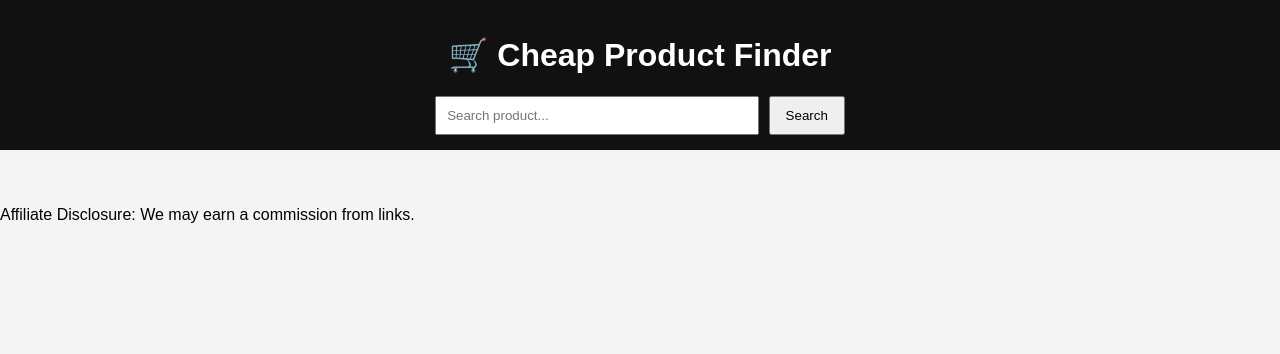
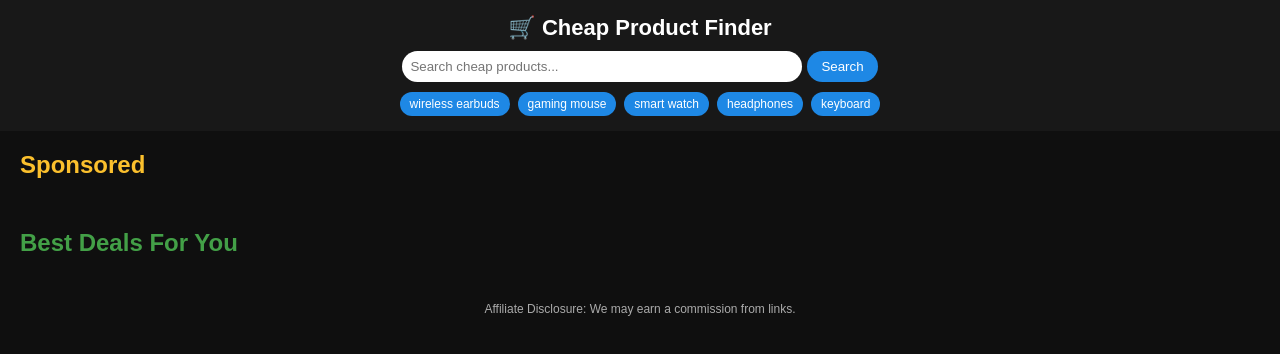
Before and after one commit to HafidzKholif/cheap-product-site, a website: page public/index.html in a window 1280 px wide. Drawn offline with Linux system fonts and the light colour scheme.

Commit message:
Phase 2 UI: YouTube-style layout with ads, affiliate, suggestions

```diff
--- a/public/index.html
+++ b/public/index.html
@@ -8,14 +8,31 @@
 </head>
 <body>
 
-  <header>
+  <!-- HEADER / SEARCH -->
+  <header class="top-bar">
     <h1>🛒 Cheap Product Finder</h1>
-    <input type="text" id="searchInput" placeholder="Search product..." />
-    <button onclick="searchProducts()">Search</button>
+    <div class="search-box">
+      <input type="text" id="searchInput" placeholder="Search cheap products..." />
+      <button onclick="searchProducts()">Search</button>
+    </div>
+    <div id="suggestions" class="suggestions"></div>
   </header>
 
+  <!-- MAIN CONTENT -->
   <main>
-    <div id="results"></div>
+
+    <!-- ADS SECTION (YELLOW) -->
+    <section class="section ads-section">
+      <h2>Sponsored</h2>
+      <div id="ads" class="grid"></div>
+    </section>
+
+    <!-- AFFILIATE PRODUCTS (GREEN) -->
+    <section class="section products-section">
+      <h2>Best Deals For You</h2>
+      <div id="results" class="grid"></div>
+    </section>
+
   </main>
 
   <footer>
--- a/public/script.js
+++ b/public/script.js
@@ -1,26 +1,56 @@
+// Fake suggestions (BLUE)
+const suggestions = ["wireless earbuds", "gaming mouse", "smart watch", "headphones", "keyboard"];
+
+// Render suggestions
+const suggestionBox = document.getElementById("suggestions");
+suggestions.forEach(s => {
+  const div = document.createElement("div");
+  div.className = "suggestion-item";
+  div.innerText = s;
+  div.onclick = () => {
+    document.getElementById("searchInput").value = s;
+    searchProducts();
+  };
+  suggestionBox.appendChild(div);
+});
+
 async function searchProducts() {
   const query = document.getElementById("searchInput").value;
-  const res = await fetch("/api/search?q=" + query); // <-- important
+  const res = await fetch("/api/search?q=" + query);
   const products = await res.json();
 
   const results = document.getElementById("results");
+  const ads = document.getElementById("ads");
+
   results.innerHTML = "";
+  ads.innerHTML = "";
 
   if (products.length === 0) {
     results.innerHTML = "<p>No products found.</p>";
     return;
   }
 
-  products.forEach(p => {
+  // First product = Sponsored Ad (YELLOW)
+  const ad = products[0];
+  ads.innerHTML = `
+    <div class="card">
+      <img src="${ad.image}" />
+      <h3>${ad.name}</h3>
+      <p><strong>Rp ${ad.price}</strong></p>
+      <p>${ad.store}</p>
+      <a href="${ad.link}" target="_blank"><button>Buy Now</button></a>
+    </div>
+  `;
+
+  // Rest = Affiliate Products (GREEN)
+  products.slice(1).forEach(p => {
     results.innerHTML += `
-      <div class="product">
-        <img src="${p.image}" alt="${p.name}" />
+      <div class="card">
+        <img src="${p.image}" />
         <h3>${p.name}</h3>
-        <p>Price: Rp ${p.price}</p>
-        <p>Store: ${p.store}</p>
-        <a href="${p.link}" target="_blank">
-          <button>Buy Now</button>
-        </a>
+        <p><strong>Rp ${p.price}</strong></p>
+        <p>${p.store}</p>
+        <a href="${p.link}" target="_blank"><button>Buy Now</button></a>
       </div>
     `;
   });
--- a/public/style.css
+++ b/public/style.css
@@ -1,54 +1,150 @@
-body {
+* {
+  margin: 0;
+  padding: 0;
+  box-sizing: border-box;
   font-family: Arial, sans-serif;
-  margin: 0;
-  background: #f4f4f4;
 }
 
-header {
-  background: #111;
-  color: white;
+body {
+  background: #0f0f0f;
+  color: #fff;
+}
+
+/* TOP BAR */
+.top-bar {
+  background: #181818;
   padding: 15px;
   text-align: center;
+  position: sticky;
+  top: 0;
+  z-index: 100;
 }
 
-input {
-  padding: 10px;
-  width: 60%;
-  max-width: 300px;
+.top-bar h1 {
+  margin-bottom: 10px;
+  font-size: 22px;
 }
 
-button {
-  padding: 10px 15px;
-  margin-left: 5px;
+.search-box {
+  display: flex;
+  justify-content: center;
+  gap: 5px;
+}
+
+.search-box input {
+  width: 60%;
+  max-width: 400px;
+  padding: 8px;
+  border-radius: 20px;
+  border: none;
+  outline: none;
+}
+
+.search-box button {
+  padding: 8px 14px;
+  border: none;
+  border-radius: 20px;
+  cursor: pointer;
+  background: #1e88e5;
+  color: white;
+}
+
+/* SUGGESTIONS (BLUE) */
+.suggestions {
+  margin-top: 10px;
+  display: flex;
+  justify-content: center;
+  gap: 8px;
+  flex-wrap: wrap;
+}
+
+.suggestion-item {
+  background: #1e88e5;
+  padding: 5px 10px;
+  border-radius: 20px;
+  font-size: 12px;
   cursor: pointer;
 }
 
-#results {
-  display: grid;
-  grid-template-columns: repeat(auto-fit, minmax(180px, 1fr));
-  gap: 15px;
+/* SECTIONS */
+.section {
   padding: 20px;
 }
 
+.section h2 {
+  margin-bottom: 10px;
+}
+
+/* GRID */
+.grid {
+  display: grid;
+  grid-template-columns: repeat(auto-fill, minmax(180px, 1fr));
+  gap: 15px;
+}
+
+/* CARDS */
 .card {
-  background: white;
+  background: #202020;
+  border-radius: 10px;
   padding: 10px;
-  border-radius: 5px;
   text-align: center;
+  transition: transform 0.2s;
+}
+
+.card:hover {
+  transform: scale(1.03);
 }
 
 .card img {
   width: 100%;
-  max-height: 150px;
-  object-fit: contain;
+  height: 140px;
+  object-fit: cover;
+  border-radius: 8px;
 }
 
-.card a {
-  display: inline-block;
-  margin-top: 10px;
-  padding: 8px;
-  background: #007bff;
+.card h3 {
+  font-size: 14px;
+  margin: 6px 0;
+}
+
+.card p {
+  font-size: 13px;
+  margin: 3px 0;
+}
+
+.card button {
+  margin-top: 6px;
+  width: 100%;
+  padding: 6px;
+  border: none;
+  border-radius: 5px;
+  cursor: pointer;
+  background: #43a047;
   color: white;
-  text-decoration: none;
-  border-radius: 4px;
 }
+
+/* ADS STYLE (YELLOW) */
+.ads-section .card {
+  border: 2px solid #fbc02d;
+}
+
+.ads-section h2 {
+  color: #fbc02d;
+}
+
+/* AFFILIATE STYLE (GREEN) */
+.products-section .card {
+  border: 2px solid #43a047;
+}
+
+.products-section h2 {
+  color: #43a047;
+}
+
+/* FOOTER */
+footer {
+  text-align: center;
+  padding: 15px;
+  font-size: 12px;
+  color: #aaa;
+}
```
